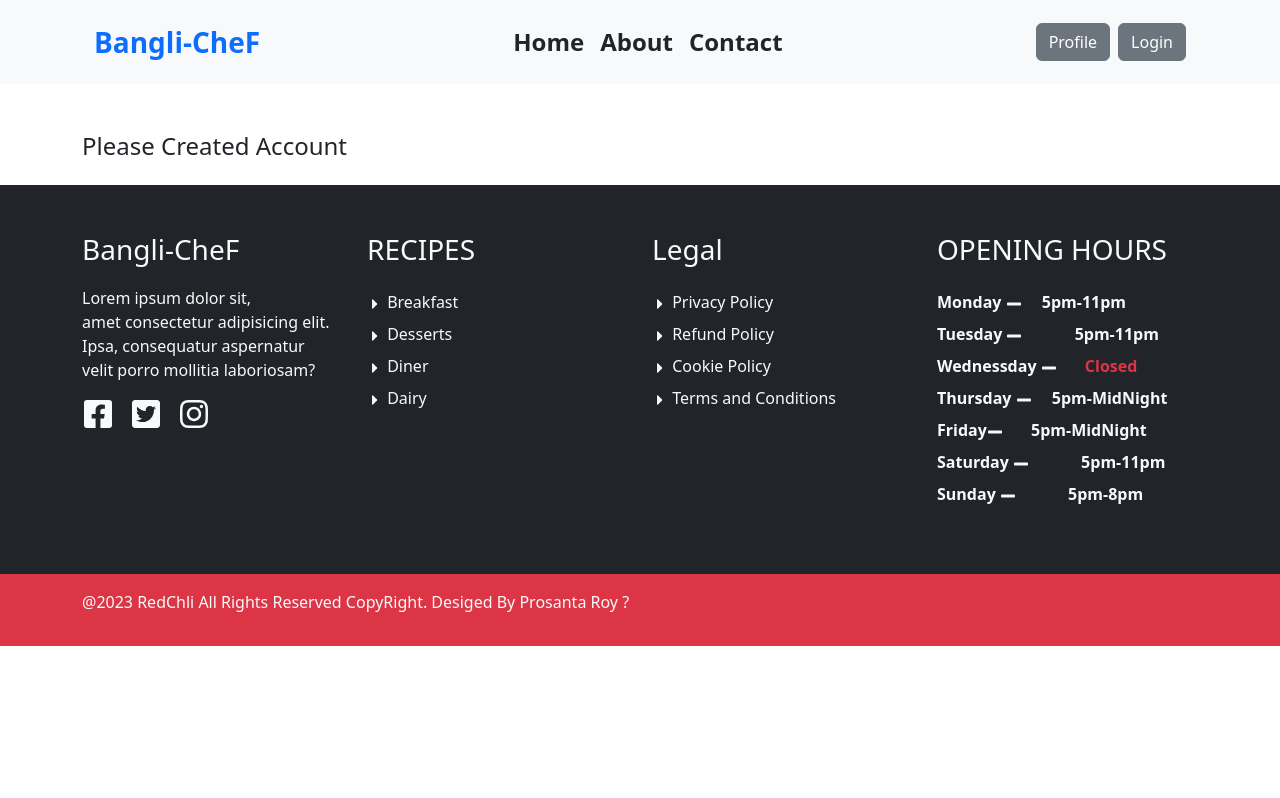
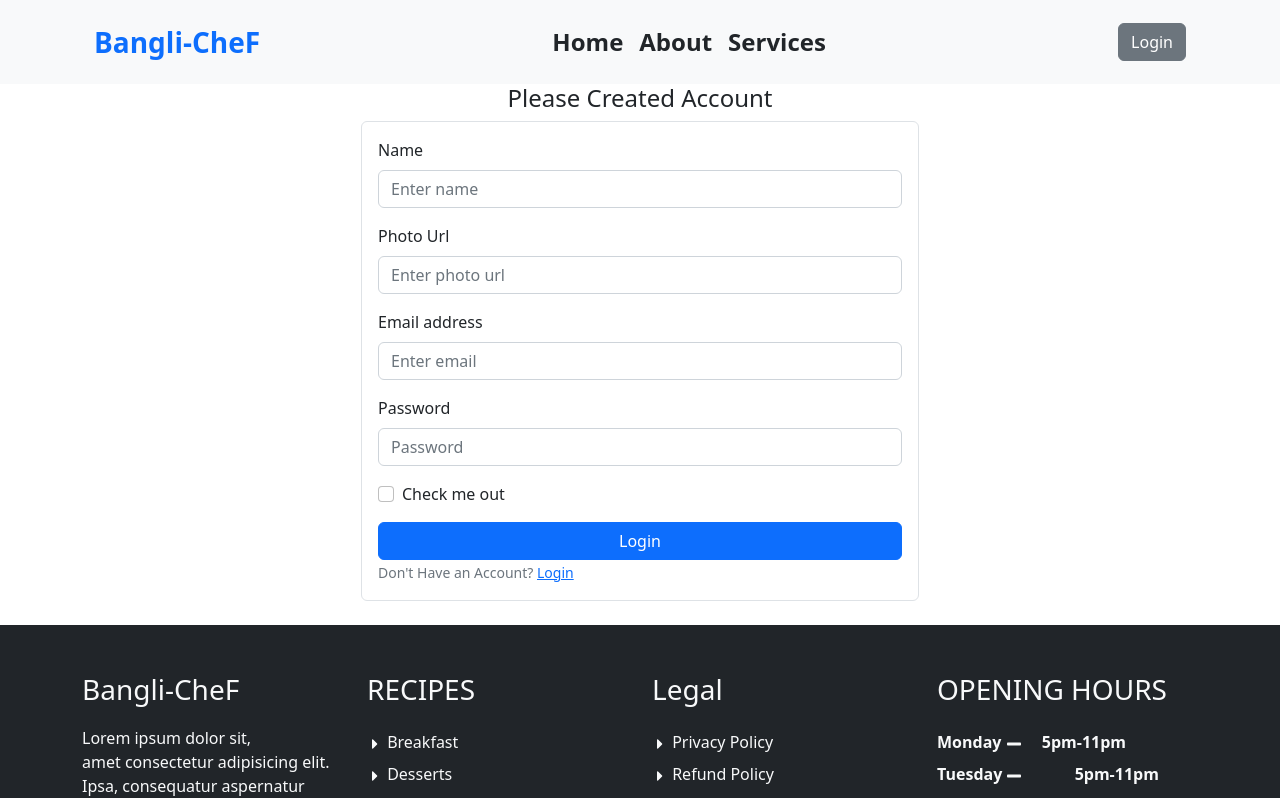
Before and after one commit to Prosantaroy1/Chef-recipe-client, a React (Vite) app: page /register in a window 1280 px wide. Shown: the top 798 px of the page. Built offline with nearby package versions, Linux system fonts and the light colour scheme; no server answers.

Commit message:
Login and register user created

```diff
--- a/src/main.jsx
+++ b/src/main.jsx
@@ -1,14 +1,16 @@
 import React from 'react'
 import ReactDOM from 'react-dom/client'
-import App from './App.jsx'
 import './index.css'
 //react-bootstrap
 import 'bootstrap/dist/css/bootstrap.min.css';
 import { RouterProvider } from 'react-router-dom';
 import router from './routes/Routes.jsx';
+import AuthProvider from './provider/AuthProvider/AuthProvider.jsx';
 
 ReactDOM.createRoot(document.getElementById('root')).render(
   <React.StrictMode>
-    <RouterProvider router={router}></RouterProvider>
+    <AuthProvider>
+      <RouterProvider router={router}></RouterProvider>
+    </AuthProvider>
   </React.StrictMode>,
 )
--- a/src/pages/ChefCard/ChefCard.jsx
+++ b/src/pages/ChefCard/ChefCard.jsx
@@ -1,5 +1,6 @@
 import React, { useEffect, useState } from 'react';
-import { Button, Card, Col, Container, Row } from 'react-bootstrap';
+import { Button, Card, Container  } from 'react-bootstrap';
+import { Link } from 'react-router-dom';
 
 const ChefCard = () => {
   ///data stated
@@ -13,8 +14,8 @@ const ChefCard = () => {
     //console.log(servicesData);
 
     return (
-        <Container>
-                <h4 className='text-center'>Our Chef Service Details</h4>
+        <Container className='mt-5'>
+                <h2 className='text-center mt-4 mb-4'>Our Chef Service Details</h2>
                 <div className='d-flex gap-4 flex-wrap justify-content-center'>
                    {
                     servicesData[0]?.services?.map((service)=>(
@@ -26,7 +27,9 @@ const ChefCard = () => {
                                  <Card.Text>
                                     {service?.details}
                                  </Card.Text>
-                                 <Button variant="primary">Go somewhere</Button>
+                                 <Link to={`/services/${service?.id}`}>
+                                    <Button variant="primary">Go Details</Button>
+                                 </Link>
                                </Card.Body>
                             </Card>
                         </div>
--- /dev/null
+++ b/src/pages/ChefDetails/ChefDetails.jsx
@@ -0,0 +1,25 @@
+import React, { useEffect, useState } from 'react';
+import { Container } from 'react-bootstrap';
+import { useParams } from 'react-router-dom';
+
+const ChefDetails = () => {
+    const { id } = useParams();
+
+    const [details, setDatails] =useState([]);
+     useEffect(() => {
+       fetch(`http://localhost:5000/chef/${id}`)
+         .then((res) => res.json())
+         .then((data) => setDatails(data.item));
+     }, []);
+     console.log(details)
+     return(
+          <div>
+             <Container>
+                <h2>this is details: {details?.name}</h2>
+             </Container>
+          </div>
+     );
+
+};
+
+export default ChefDetails;
--- a/src/pages/Home/Home/Home.jsx
+++ b/src/pages/Home/Home/Home.jsx
@@ -7,11 +7,15 @@ const Home = () => {
     return (
         <Container>
             <RecipeCollections/>
-            <div className='mt-4'>
-              <ChefCard/>
-            </div>
+            <ChefCard/>
         </Container>
     );
 };
 
 export default Home;
+
+/*
+<div className='mt-4'>
+              <ChefCard/>
+            </div>
+*/
--- a/src/pages/Login/Login.jsx
+++ b/src/pages/Login/Login.jsx
@@ -1,10 +1,35 @@
-import React from 'react';
+import React, { useContext } from 'react';
 import { Button, Container, Form } from 'react-bootstrap';
 import NavBar from '../Share/NavBar/NavBar';
-import { Link } from 'react-router-dom';
+import { Link,  useNavigate } from 'react-router-dom';
 import Footer from '../Share/Footer/Footer';
+import { AuthContext } from '../../provider/AuthProvider/AuthProvider';
 
 const Login = () => {
+
+    const { signIn }= useContext(AuthContext);
+
+     //login sucessfullyb hole home niye jaoyar jonno
+     const navigate = useNavigate();
+
+
+   ////signin
+    const handleSignIn = event=>{
+        event.preventDefault();
+        const from = event.target;
+        const email = from.email.value;
+        const password = from.password.value;
+        //
+        signIn(email, password)
+         .then(result=>{
+             const logined = result.user;
+             console.log(logined);
+             navigate('/')
+         })
+         .catch(error=>{
+             console.log(error);
+         })
+    }
 
     return (
         <div>
@@ -13,7 +38,7 @@ const Login = () => {
         <Container>
               <h4 className='text-center mt-5'>Please Login Your Acoount</h4>
 
-              <Form className='w-25 mx-auto border p-3 rounded-2'>
+              <Form className='w-25 mx-auto border p-3 rounded-2' onSubmit={handleSignIn}>
                 <Form.Group className="mb-3" controlId="formBasicEmail">
                     <Form.Label>Email address</Form.Label>
                     <Form.Control type="email" name='email' placeholder="Enter email" required />
--- a/src/pages/Register/Register.jsx
+++ b/src/pages/Register/Register.jsx
@@ -1,14 +1,84 @@
-import React from 'react';
-import { Container } from 'react-bootstrap';
+import React, { useContext, useState } from 'react';
+import { Button, Container, Form } from 'react-bootstrap';
 import NavBar from '../Share/NavBar/NavBar';
 import Footer from '../Share/Footer/Footer';
+import { Link } from 'react-router-dom';
+import { AuthContext } from '../../provider/AuthProvider/AuthProvider';
+
 
 const Register = () => {
+
+   //const [error, setError] = useState([]);
+   //
+   const { createUser } = useContext(AuthContext);
+
+   const handleCreated = event => {
+     event.preventDefault();
+
+     const from = event.target;
+     const name = from.name.value;
+     const photoURL = from.photoURL.value;
+     const email = from.email.value;
+     const password = from.password.value;
+     console.log(name, email,  password, photoURL)
+     //created user
+     createUser(email, password)
+      .then(result=>{
+         const createdUser = result.user;
+         console.log(createdUser);
+      })
+      .catch(error=>{
+         console.log(error);
+      })
+
+   }
+
+
+
     return (
         <div>
         <NavBar/>
-          <Container className='mt-5'>
-               <h4>Please Created Account</h4>
+          <Container>
+               <h4 className='text-center'>Please Created Account</h4>
+
+              <Form className='w-50 mx-auto border p-3 rounded-2' onSubmit={handleCreated}>
+               <Form.Group className="mb-3" controlId="formBasicEmail">
+                    <Form.Label>Name</Form.Label>
+                    <Form.Control type="name" name='name' placeholder="Enter name" required />
+                </Form.Group>
+
+                <Form.Group className="mb-3" controlId="formBasicEmail">
+                    <Form.Label>Photo Url</Form.Label>
+                    <Form.Control type="text" name='photoURL' placeholder="Enter photo url" required />
+                </Form.Group>
+
+                <Form.Group className="mb-3" controlId="formBasicEmail">
+                    <Form.Label>Email address</Form.Label>
+                    <Form.Control type="email" name='email' placeholder="Enter email" required />
+                </Form.Group>
+
+                <Form.Group className="mb-3" controlId="formBasicPassword">
+                    <Form.Label>Password</Form.Label>
+                    <Form.Control type="password" name='password' placeholder="Password" required />
+                </Form.Group>
+
+                <Form.Group className="mb-3" controlId="formBasicCheckbox">
+                    <Form.Check type="checkbox" label="Check me out" />
+                </Form.Group>
+                <Button variant="primary" type="submit" className='w-100'>
+                    Login
+                </Button>
+                <br />
+                <Form.Text className="text-secondary">
+                    Don't Have an Account? <Link to="/login">Login</Link>
+                </Form.Text>
+                <Form.Text className="text-success">
+
+                </Form.Text>
+                <Form.Text className="text-danger">
+
+                </Form.Text>
+             </Form>
           </Container>
          <Footer/>
         </div>
--- a/src/pages/Share/NavBar/NavBar.jsx
+++ b/src/pages/Share/NavBar/NavBar.jsx
@@ -1,8 +1,19 @@
-import React from 'react';
+import React, { useContext } from 'react';
 import { Button, Container, Nav, Navbar } from 'react-bootstrap';
 import { Link } from 'react-router-dom';
+import { AuthContext } from '../../../provider/AuthProvider/AuthProvider';
 
 const NavBar = () => {
+
+  const {user, logOut} = useContext(AuthContext);
+
+  const handleLogOut = ()=>{
+    logOut()
+     .then()
+     .catch(error =>{
+       console.log(error)
+     })
+  }
     return (
         <div class="p-2 bg-light  " >
          <Container>
@@ -19,14 +30,20 @@ const NavBar = () => {
                         <Link to="/about" className='text-decoration-none text-dark'>About</Link>
                      </Nav.Link>
                      <Nav.Link href="#pricing" className='fs-4 fw-semibold'>
-                        <Link to="/about" className='text-decoration-none text-dark'>Contact</Link>
+                        <Link to="/Services" className='text-decoration-none text-dark'>Services</Link>
                      </Nav.Link>
                    </Nav>
                    <Nav className='gap-2'>
-                     <Button variant="secondary">Profile</Button>{' '}
-                          <Link to="/login">
-                             <Button variant="secondary">Login</Button>{' '}
-                          </Link>
+                      {user && <p className='text-dark'>{user.email}</p>}
+
+                        {
+                         user ?
+                           <Button onClick={handleLogOut} variant="secondary">Logout</Button> :
+                           <Link to="/login">
+                              <Button variant="secondary">Login</Button>{' '}
+                           </Link>
+                        }
+
                    </Nav>
                  </Navbar.Collapse>
                </Container>
--- /dev/null
+++ b/src/provider/AuthProvider/AuthProvider.jsx
@@ -0,0 +1,54 @@
+import React, { createContext, useEffect, useState } from 'react';
+import { createUserWithEmailAndPassword, getAuth, onAuthStateChanged, signInWithEmailAndPassword, signOut } from "firebase/auth";
+import app from '../../firebase/firebase.config';
+
+export const AuthContext = createContext(null);
+
+const auth =getAuth(app) ;
+
+const AuthProvider = ({children}) => {
+    //user
+    const [user, setUser] = useState(null);
+
+    //createduser
+    const createUser = (email, password)=> {
+        return createUserWithEmailAndPassword(auth, email, password)
+     }
+    ///login user
+    const signIn = (email, password)=> {
+        return signInWithEmailAndPassword(auth, email, password)
+     }
+
+        //logout
+        const logOut= ()=>{
+            return signOut(auth)
+         }
+
+       //login or Logout
+         useEffect(()=>{
+          const unsubscribe= onAuthStateChanged(auth, loggedUser=>{
+            console.log('logged in user inside auth obbser', loggedUser)
+            setUser(loggedUser)
+          })
+
+          return ()=>{
+             unsubscribe();
+          }
+
+         },[])
+
+    const authInfo={
+        user,
+        logOut,
+        createUser,
+        signIn,
+    }
+
+    return (
+        <AuthContext.Provider value={authInfo}>
+            {children}
+        </AuthContext.Provider>
+    );
+};
+
+export default AuthProvider;
```
Also changed, not shown: src/pages/RecipeCollections/RecipeCollections.jsx (+8 -5 lines), src/routes/PrivetRoutes.jsx (added, +16 -0 lines), src/routes/Routes.jsx (+9 -0 lines), src/firebase/firebase.config.js (line endings or trailing spaces).
